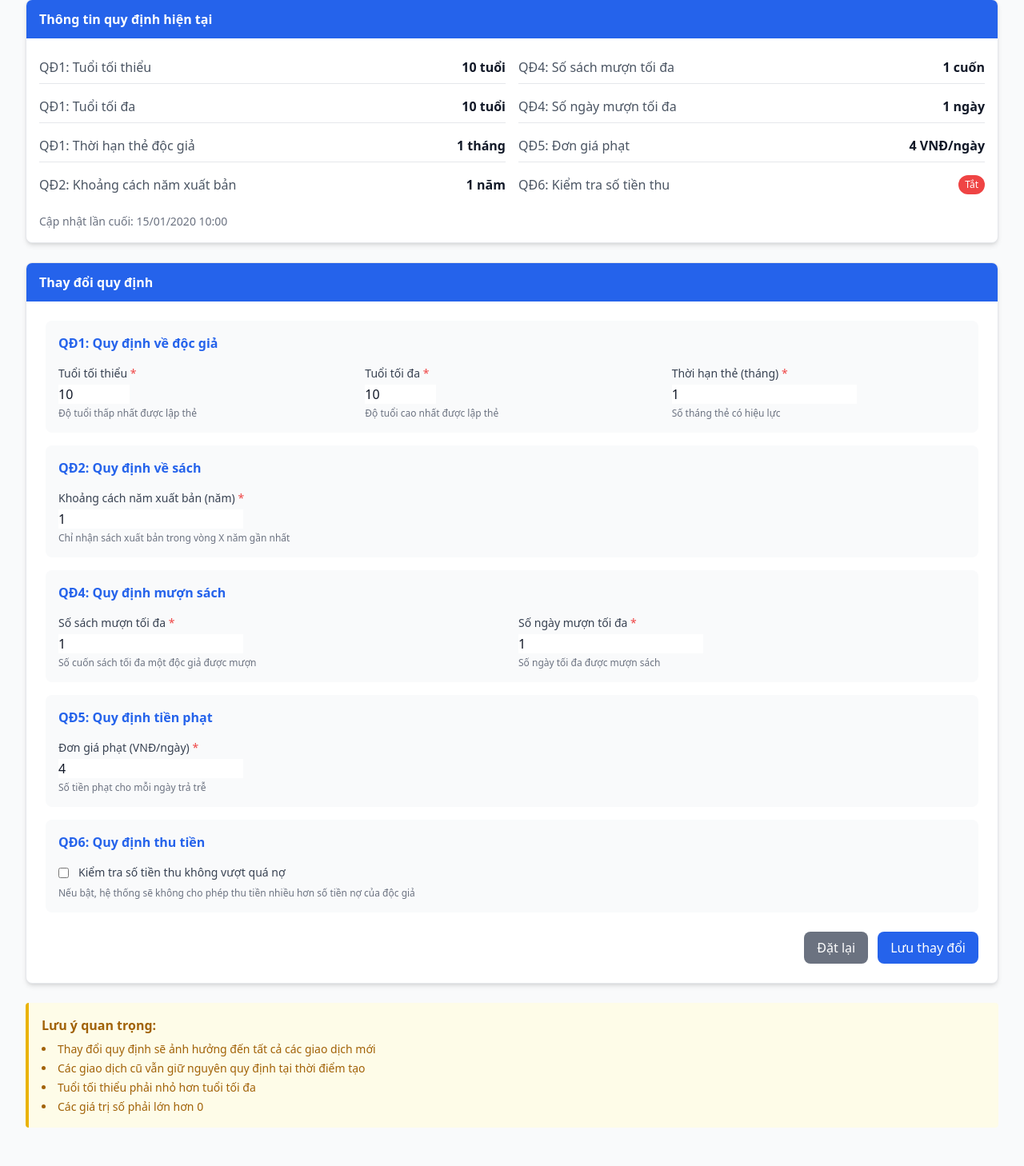
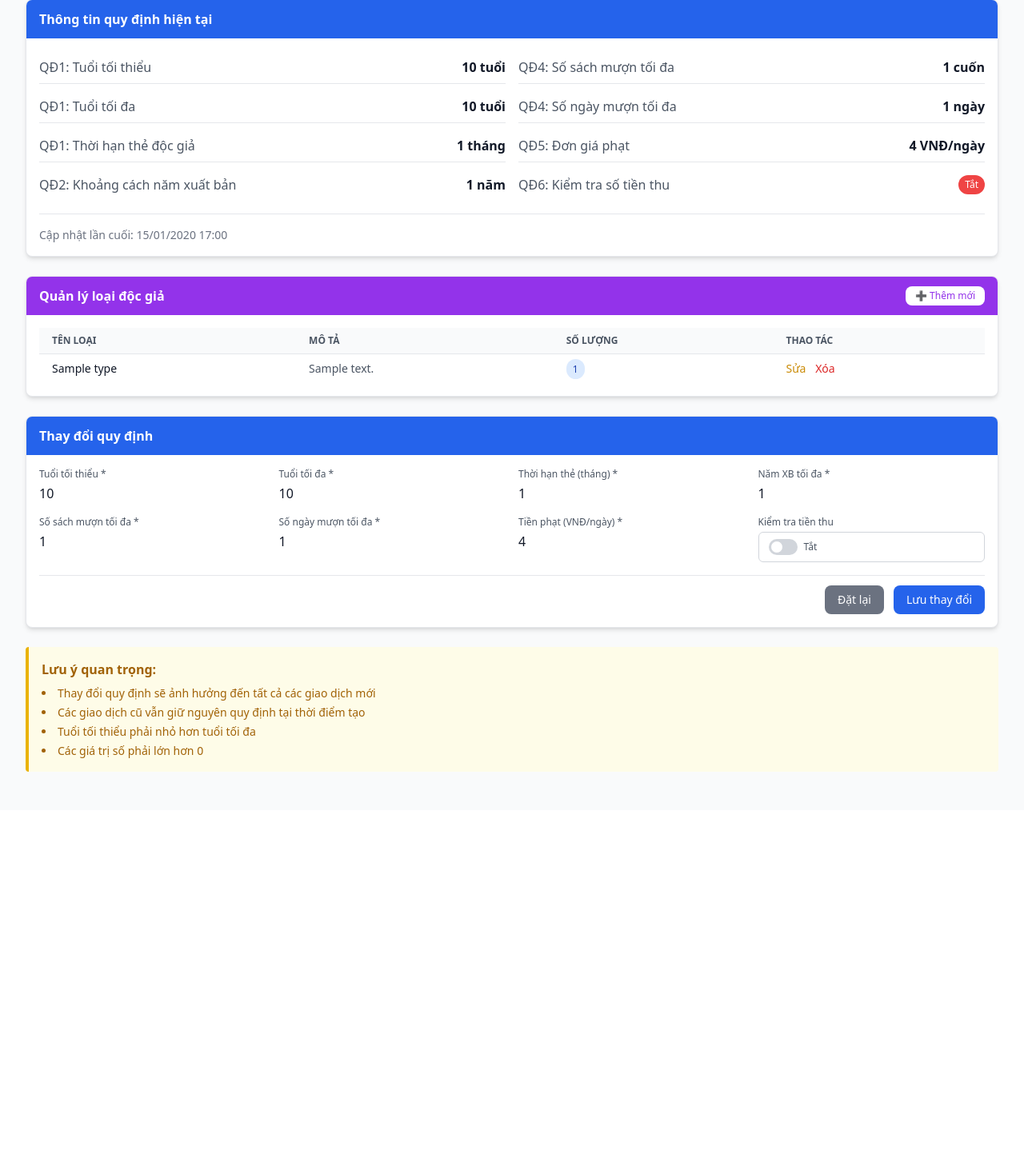
Before and after one commit to WanThinnn/Library-Management-System, a Django app: page /parameters/ in a window 1280 px wide. Shown: the part 243-1701 px from the top of the page at 80% size. After the commit the page ends 1208 px from the top, so only its background shows below. Run offline with Django 5.2, Linux system fonts and the light colour scheme; a user stored in the database is signed in; tables that the repository leaves empty hold one stand-in row (values such as "Sample post"); some libraries are stand-ins or nearby versions.

Commit message:
feat: Add book management (detail, edit, search) and system settings (reader types, parameters).

```diff
--- a/src/LibraryManagementSystem/settings.py
+++ b/src/LibraryManagementSystem/settings.py
@@ -143,7 +143,7 @@ AUTH_PASSWORD_VALIDATORS = [
 
 LANGUAGE_CODE = 'en-us'
 
-TIME_ZONE = 'UTC'
+TIME_ZONE = 'Asia/Ho_Chi_Minh'
 
 USE_I18N = True
 
--- a/src/templates/app/settings/parameter_update.html
+++ b/src/templates/app/settings/parameter_update.html
@@ -62,9 +62,52 @@
                 </div>
             </div>
         </div>
-        <p class="text-gray-500 text-sm mt-4">
+        <p class="text-gray-500 text-sm mt-4 pt-4 border-t">
             Cập nhật lần cuối: {{ parameter.updated_at|date:"d/m/Y H:i" }}
         </p>
+    </div>
+</div>
+
+<!-- Quản lý loại độc giả -->
+<div class="bg-white rounded-lg shadow-md border border-gray-200 mb-6 overflow-hidden">
+    <div class="bg-purple-600 text-white px-4 py-3 flex justify-between items-center">
+        <h5 class="font-semibold">Quản lý loại độc giả</h5>
+        <a href="{% url 'reader_type_create' %}" class="bg-white text-purple-600 hover:bg-purple-50 text-xs font-medium py-1 px-3 rounded-lg transition-colors inline-flex items-center gap-1">
+            ➕ Thêm mới
+        </a>
+    </div>
+    <div class="p-4">
+        {% if reader_types %}
+        <div class="overflow-x-auto">
+            <table class="min-w-full divide-y divide-gray-200">
+                <thead class="bg-gray-50">
+                    <tr>
+                        <th class="px-4 py-2 text-left text-xs font-semibold text-gray-600 uppercase">Tên loại</th>
+                        <th class="px-4 py-2 text-left text-xs font-semibold text-gray-600 uppercase">Mô tả</th>
+                        <th class="px-4 py-2 text-left text-xs font-semibold text-gray-600 uppercase">Số lượng</th>
+                        <th class="px-4 py-2 text-left text-xs font-semibold text-gray-600 uppercase">Thao tác</th>
+                    </tr>
+                </thead>
+                <tbody class="bg-white divide-y divide-gray-200">
+                    {% for rt in reader_types %}
+                    <tr class="hover:bg-gray-50">
+                        <td class="px-4 py-2 text-sm font-medium text-gray-900">{{ rt.reader_type_name }}</td>
+                        <td class="px-4 py-2 text-sm text-gray-600">{{ rt.description|default:"-"|truncatewords:10 }}</td>
+                        <td class="px-4 py-2 text-sm">
+                            <span class="bg-blue-100 text-blue-800 text-xs font-medium px-2 py-1 rounded-full">{{ rt.reader_count }}</span>
+                        </td>
+                        <td class="px-4 py-2 text-sm whitespace-nowrap">
+                            <a href="{% url 'reader_type_edit' rt.id %}" class="text-yellow-600 hover:text-yellow-800 mr-2">Sửa</a>
+                            <a href="{% url 'reader_type_delete' rt.id %}" class="text-red-600 hover:text-red-800">Xóa</a>
+                        </td>
+                    </tr>
+                    {% endfor %}
+                </tbody>
+            </table>
+        </div>
+        {% else %}
+        <p class="text-gray-500 text-center py-4">Chưa có loại độc giả nào. <a href="{% url 'reader_type_create' %}" class="text-purple-600 hover:underline">Thêm mới</a></p>
+        {% endif %}
     </div>
 </div>
 
@@ -73,101 +116,66 @@
     <div class="bg-blue-600 text-white px-4 py-3">
         <h5 class="font-semibold">Thay đổi quy định</h5>
     </div>
-    <div class="p-6">
+    <div class="p-4">
         <form method="POST" id="parameterForm">
             {% csrf_token %}
 
-            <!-- QĐ1: Quy định về độc giả -->
-            <div class="bg-gray-50 rounded-lg p-4 mb-4">
-                <h6 class="font-semibold text-blue-600 mb-4">QĐ1: Quy định về độc giả</h6>
-                <div class="grid grid-cols-1 md:grid-cols-3 gap-4">
+            <!-- Grid layout gọn gàng -->
+            <div class="grid grid-cols-2 md:grid-cols-4 gap-4 mb-4">
+                <!-- QĐ1: Tuổi -->
                 <div>
-                        <label for="{{ form.min_age.id_for_label }}" class="block text-sm font-medium text-gray-700 mb-1">
-                            Tuổi tối thiểu <span class="text-red-500">*</span>
-                        </label>
+                    <label class="block text-xs font-medium text-gray-600 mb-1">Tuổi tối thiểu *</label>
                     {{ form.min_age }}
-                        <p class="text-gray-500 text-xs mt-1">Độ tuổi thấp nhất được lập thẻ</p>
                 </div>
                 <div>
-                        <label for="{{ form.max_age.id_for_label }}" class="block text-sm font-medium text-gray-700 mb-1">
-                            Tuổi tối đa <span class="text-red-500">*</span>
-                        </label>
+                    <label class="block text-xs font-medium text-gray-600 mb-1">Tuổi tối đa *</label>
                     {{ form.max_age }}
-                        <p class="text-gray-500 text-xs mt-1">Độ tuổi cao nhất được lập thẻ</p>
                 </div>
                 <div>
-                        <label for="{{ form.card_validity_period.id_for_label }}" class="block text-sm font-medium text-gray-700 mb-1">
-                            Thời hạn thẻ (tháng) <span class="text-red-500">*</span>
+                    <label class="block text-xs font-medium text-gray-600 mb-1">Thời hạn thẻ (tháng) *</label>
+                    {{ form.card_validity_period }}
+                </div>
+                <!-- QĐ2: Sách -->
+                <div>
+                    <label class="block text-xs font-medium text-gray-600 mb-1">Năm XB tối đa *</label>
+                    {{ form.book_return_period }}
+                </div>
+            </div>
+
+            <div class="grid grid-cols-2 md:grid-cols-4 gap-4 mb-4">
+                <!-- QĐ4: Mượn sách -->
+                <div>
+                    <label class="block text-xs font-medium text-gray-600 mb-1">Số sách mượn tối đa *</label>
+                    {{ form.max_borrowed_books }}
+                </div>
+                <div>
+                    <label class="block text-xs font-medium text-gray-600 mb-1">Số ngày mượn tối đa *</label>
+                    {{ form.max_borrow_days }}
+                </div>
+                <!-- QĐ5: Tiền phạt -->
+                <div>
+                    <label class="block text-xs font-medium text-gray-600 mb-1">Tiền phạt (VNĐ/ngày) *</label>
+                    {{ form.fine_rate }}
+                </div>
+                <!-- QĐ6: Thu tiền -->
+                <div>
+                    <label class="block text-xs font-medium text-gray-600 mb-1">Kiểm tra tiền thu</label>
+                    <div class="flex items-center h-[38px] px-3 bg-white border border-gray-300 rounded-md">
+                        <label class="relative inline-flex items-center cursor-pointer">
+                            <input type="checkbox" name="enable_receipt_amount_validation" {% if form.enable_receipt_amount_validation.value %}checked{% endif %} class="sr-only peer">
+                            <div class="w-9 h-5 bg-gray-300 peer-focus:outline-none peer-focus:ring-2 peer-focus:ring-blue-300 rounded-full peer peer-checked:after:translate-x-full peer-checked:after:border-white after:content-[''] after:absolute after:top-[2px] after:left-[2px] after:bg-white after:border-gray-300 after:border after:rounded-full after:h-4 after:w-4 after:transition-all peer-checked:bg-blue-600"></div>
+                            <span class="ml-2 text-xs text-gray-600">{% if form.enable_receipt_amount_validation.value %}Bật{% else %}Tắt{% endif %}</span>
                         </label>
-                        {{ form.card_validity_period }}
-                        <p class="text-gray-500 text-xs mt-1">Số tháng thẻ có hiệu lực</p>
                     </div>
                 </div>
             </div>
 
-            <!-- QĐ2: Quy định về sách -->
-            <div class="bg-gray-50 rounded-lg p-4 mb-4">
-                <h6 class="font-semibold text-blue-600 mb-4">QĐ2: Quy định về sách</h6>
-                <div>
-                    <label for="{{ form.book_return_period.id_for_label }}" class="block text-sm font-medium text-gray-700 mb-1">
-                        Khoảng cách năm xuất bản (năm) <span class="text-red-500">*</span>
-                    </label>
-                    {{ form.book_return_period }}
-                    <p class="text-gray-500 text-xs mt-1">Chỉ nhận sách xuất bản trong vòng X năm gần nhất</p>
-                </div>
-            </div>
-
-            <!-- QĐ4: Quy định mượn sách -->
-            <div class="bg-gray-50 rounded-lg p-4 mb-4">
-                <h6 class="font-semibold text-blue-600 mb-4">QĐ4: Quy định mượn sách</h6>
-                <div class="grid grid-cols-1 md:grid-cols-2 gap-4">
-                    <div>
-                        <label for="{{ form.max_borrowed_books.id_for_label }}" class="block text-sm font-medium text-gray-700 mb-1">
-                            Số sách mượn tối đa <span class="text-red-500">*</span>
-                        </label>
-                        {{ form.max_borrowed_books }}
-                        <p class="text-gray-500 text-xs mt-1">Số cuốn sách tối đa một độc giả được mượn</p>
-                    </div>
-                    <div>
-                        <label for="{{ form.max_borrow_days.id_for_label }}" class="block text-sm font-medium text-gray-700 mb-1">
-                            Số ngày mượn tối đa <span class="text-red-500">*</span>
-                        </label>
-                        {{ form.max_borrow_days }}
-                        <p class="text-gray-500 text-xs mt-1">Số ngày tối đa được mượn sách</p>
-                    </div>
-                </div>
-            </div>
-
-            <!-- QĐ5: Quy định tiền phạt -->
-            <div class="bg-gray-50 rounded-lg p-4 mb-4">
-                <h6 class="font-semibold text-blue-600 mb-4">QĐ5: Quy định tiền phạt</h6>
-                <div>
-                    <label for="{{ form.fine_rate.id_for_label }}" class="block text-sm font-medium text-gray-700 mb-1">
-                        Đơn giá phạt (VNĐ/ngày) <span class="text-red-500">*</span>
-                    </label>
-                    {{ form.fine_rate }}
-                    <p class="text-gray-500 text-xs mt-1">Số tiền phạt cho mỗi ngày trả trễ</p>
-                </div>
-            </div>
-
-            <!-- QĐ6: Quy định thu tiền -->
-            <div class="bg-gray-50 rounded-lg p-4 mb-4">
-                <h6 class="font-semibold text-blue-600 mb-4">QĐ6: Quy định thu tiền</h6>
-                <div class="flex items-center gap-3">
-                    {{ form.enable_receipt_amount_validation }}
-                    <label for="{{ form.enable_receipt_amount_validation.id_for_label }}" class="text-sm text-gray-700">
-                        Kiểm tra số tiền thu không vượt quá nợ
-                    </label>
-                </div>
-                <p class="text-gray-500 text-xs mt-2">Nếu bật, hệ thống sẽ không cho phép thu tiền nhiều hơn số tiền nợ của độc giả</p>
-            </div>
-
             <!-- Buttons -->
-            <div class="flex justify-end gap-3 mt-6">
-                <button type="reset" class="bg-gray-500 hover:bg-gray-600 text-white font-medium py-2 px-4 rounded-lg transition-colors">
+            <div class="flex justify-end gap-3 pt-3 border-t">
+                <button type="reset" class="bg-gray-500 hover:bg-gray-600 text-white font-medium py-2 px-4 rounded-lg transition-colors text-sm">
                     Đặt lại
                 </button>
-                <button type="submit" class="bg-blue-600 hover:bg-blue-700 text-white font-medium py-2 px-4 rounded-lg transition-colors">
+                <button type="submit" class="bg-blue-600 hover:bg-blue-700 text-white font-medium py-2 px-4 rounded-lg transition-colors text-sm">
                     Lưu thay đổi
                 </button>
             </div>
```
Also changed, not shown: src/templates/app/books/book_detail.html (added, +114 -0 lines), src/templates/app/books/book_edit.html (added, +134 -0 lines), src/templates/app/books/book_search.html (+11 -1 lines), src/templates/app/settings/reader_type_delete.html (added, +67 -0 lines), src/templates/app/settings/reader_type_form.html (added, +62 -0 lines), src/templates/app/settings/reader_type_list.html (added, +82 -0 lines). Lines whose indentation alone changed are shown as unchanged.
